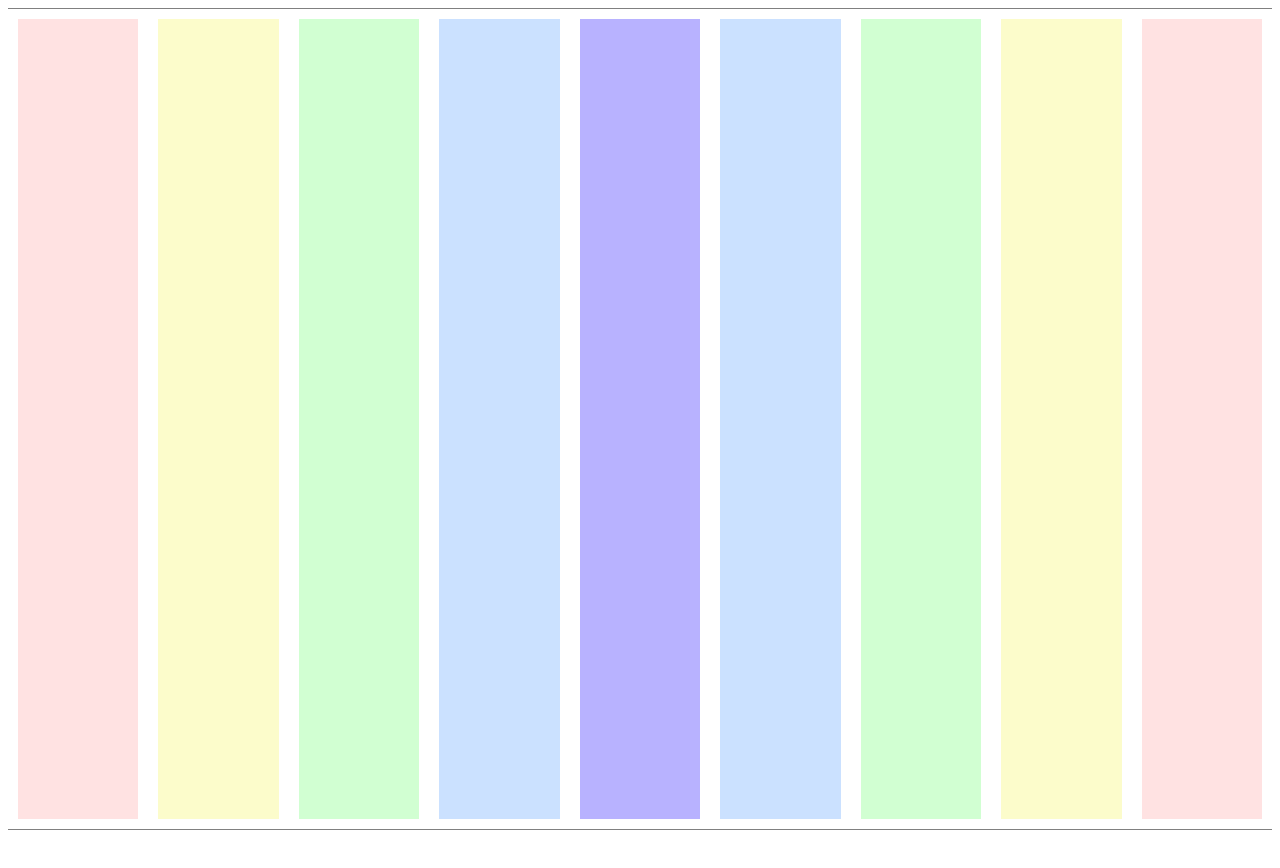
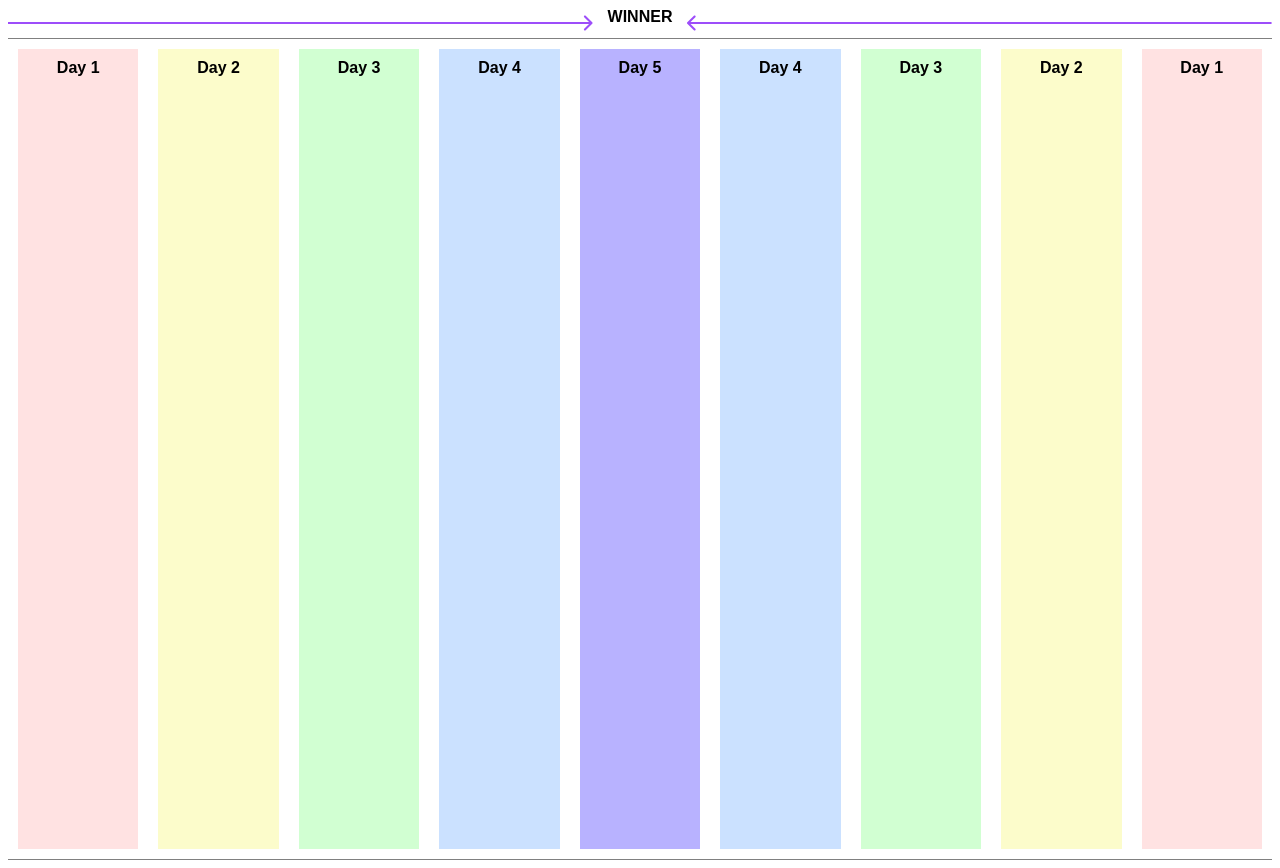
Before and after one commit to liquality/sporkwhale-farcaster-frame-4, a Next.js app: page / in a window 1280 px wide. Before the commit the page ends 838 px from the top, so only its background shows below. Built offline with nearby package versions, Linux system fonts and the light colour scheme; no server answers; the database is empty.

Commit message:
add desktop version of bracket almost done

```diff
--- a/src/components/column.tsx
+++ b/src/components/column.tsx
@@ -17,8 +17,9 @@ export default function Column(props: ExpandedDayProps) {
 
   const renderDayOneStyle = (channelName1: string, channelName2: string) => {
     return (
-      <div className="">
+      <div className="justify-between-grid">
         <div className="pair">
+          <br></br>
           <br></br>
           <div className="channel-name-box">{channelName1}</div>
           <div className="channel-name-box">{channelName2}</div>
@@ -30,8 +31,18 @@ export default function Column(props: ExpandedDayProps) {
   const renderOtherDaysStyle = (channelName1: string, channelName2: string) => {
     return (
       <div className="">
-        <div className="channel-name-box">{channelName1}</div>
-        <div className="channel-name-box">{channelName2}</div>
+        <div
+          style={{ marginTop: '80px', marginBottom: '80px' }}
+          className="channel-name-box"
+        >
+          {channelName1}
+        </div>
+        <div
+          style={{ marginTop: '80px', marginBottom: '80px' }}
+          className="channel-name-box"
+        >
+          {channelName2}
+        </div>
       </div>
     )
   }
@@ -42,20 +53,29 @@ export default function Column(props: ExpandedDayProps) {
 
   console.log(slicedClashData, 'slised?')
   return (
-    <div className="justify-between-grid">
+    <div className="">
       {slicedClashData?.map((clash: ClashData, index: number) => (
         <>
-          {day === 1
-            ? renderDayOneStyle(clash.channel_name_1, clash.channel_name_2)
-            : renderOtherDaysStyle(clash.channel_name_1, clash.channel_name_2)}
-          {/*   <div className="flex-direction-row justify-between " key={index}>
+          {
+            day === 1 ? (
+              renderDayOneStyle(clash.channel_name_1, clash.channel_name_2)
+            ) : (
+              <div className="">
+                {renderOtherDaysStyle(
+                  clash.channel_name_1,
+                  clash.channel_name_2
+                )}
+              </div>
+            )
+            /*   <div className="flex-direction-row justify-between " key={index}>
             <div className="" style={{ width: '30%', margin: 3 }}>
               {clash.channel_name_1}
             </div>
             <div style={{ width: '30%', margin: 3 }}>
               {clash.channel_name_2}
             </div>
-          </div> */}
+          </div> */
+          }
           {/*    <div
             style={{ width: '100%', height: 1, backgroundColor: 'black' }}
           ></div> */}
--- a/src/components/leaderboard-desktop.tsx
+++ b/src/components/leaderboard-desktop.tsx
@@ -1,7 +1,6 @@
 import { ClashData, ClashDataMap } from '@/types'
-import { useEffect, useState } from 'react'
-
 import Column from './column'
+import { PurpleArrowLeft, PurpleArrowRight } from './icons'
 
 export type LeaderboardProps = {
   leaderboard: ClashDataMap[]
@@ -9,10 +8,7 @@ export type LeaderboardProps = {
 
 export default function LeaderboardDesktop(props: LeaderboardProps) {
   const { leaderboard } = props
-  console.log(leaderboard, 'leaderboard')
 
-  let arr = [1, 2, 3, 4]
-  console.log(arr.slice(2, 4), 'sliced arr')
   const renderDay = (day: number, from: number, to: number, color: string) => {
     return (
       <>
@@ -20,6 +16,7 @@ export default function LeaderboardDesktop(props: LeaderboardProps) {
           className="column-day justify-between-grid"
           style={{ backgroundColor: color, margin: 10 }}
         >
+          <p className="day-title">Day {day}</p>
           {leaderboard && leaderboard[day] && (
             <Column
               to={to}
@@ -39,8 +36,15 @@ export default function LeaderboardDesktop(props: LeaderboardProps) {
   console.log(leaderboard, 'ledarbord')
 
   return (
+    <div className="body-desktop">
+      <div className="flex-direction-row">
+        {' '}
+        <PurpleArrowRight />{' '}
+        <b style={{ marginLeft: 15, marginRight: 15 }}> WINNER </b>
+        <PurpleArrowLeft />
+      </div>
+
       <div className="flex-direction-row justify-between">
-      {' '}
         {renderDay(1, 0, 8, '#FFE2E2')}
         {renderDay(2, 0, 4, '#FCFCCB')}
         {renderDay(3, 0, 2, '#D1FFD2')}
@@ -51,5 +55,6 @@ export default function LeaderboardDesktop(props: LeaderboardProps) {
         {renderDay(2, 4, 8, '#FCFCCB')}
         {renderDay(1, 8, 16, '#FFE2E2')}
       </div>
+    </div>
   )
 }
--- a/src/components/leaderboard.css
+++ b/src/components/leaderboard.css
@@ -8,6 +8,13 @@
     font-family: Arial, Helvetica, sans-serif;
     flex-direction: column;
 
+}
+
+p{
+    margin-block-start: 0em;
+    margin-block-end: 0em;
+    margin-inline-start: 0px;
+    margin-inline-end: 0px;
 }
 
 .mobile-row-title{
@@ -47,7 +54,6 @@
 
 .justify-between-grid{
     display: grid;
-    justify-content: space-between;
 
 }
 
@@ -85,3 +91,14 @@
     border: 1px solid #979797;
 
 }
+
+.day-title{
+    text-align: center;
+    font-weight: 700;
+    margin-top: 10px;
+    padding: 0;
+}
+
+.body-desktop{
+    font-family: Arial, Helvetica, sans-serif;
+}
```
Lines whose indentation alone changed are shown as unchanged.
